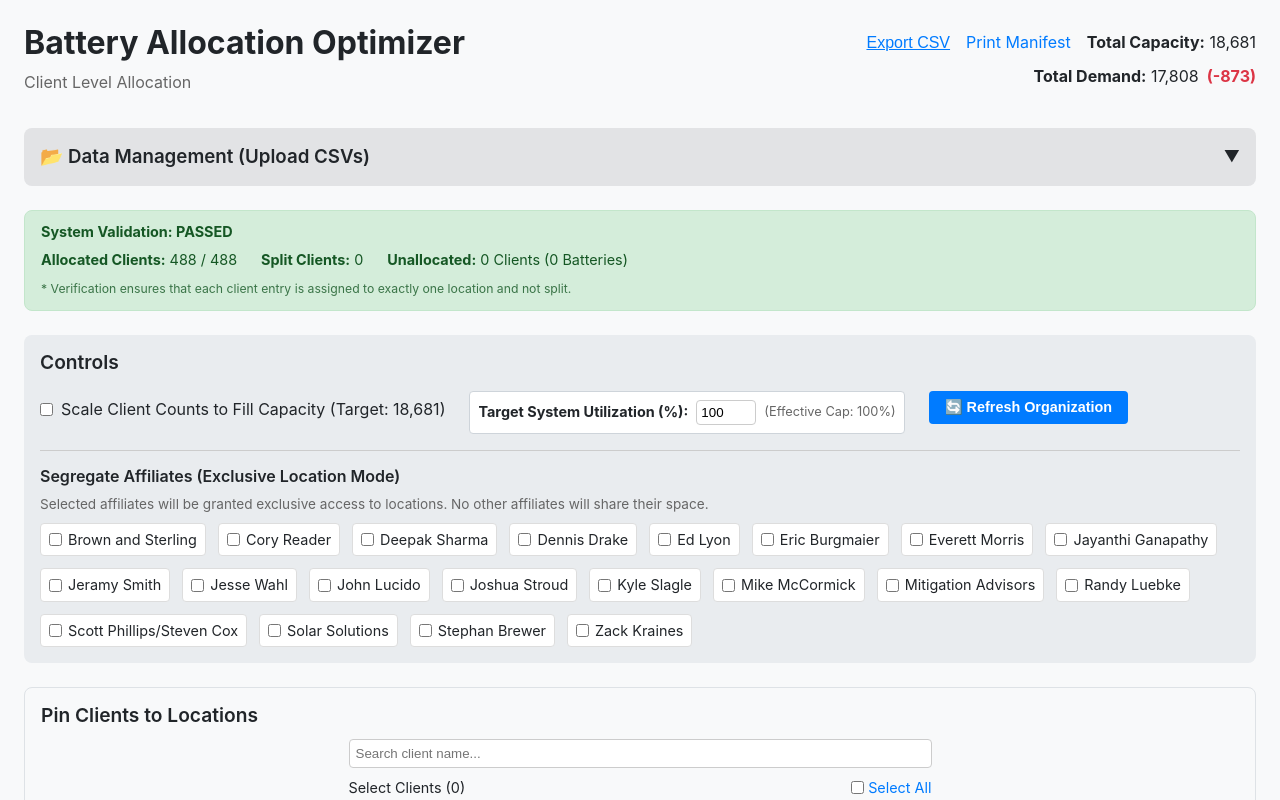
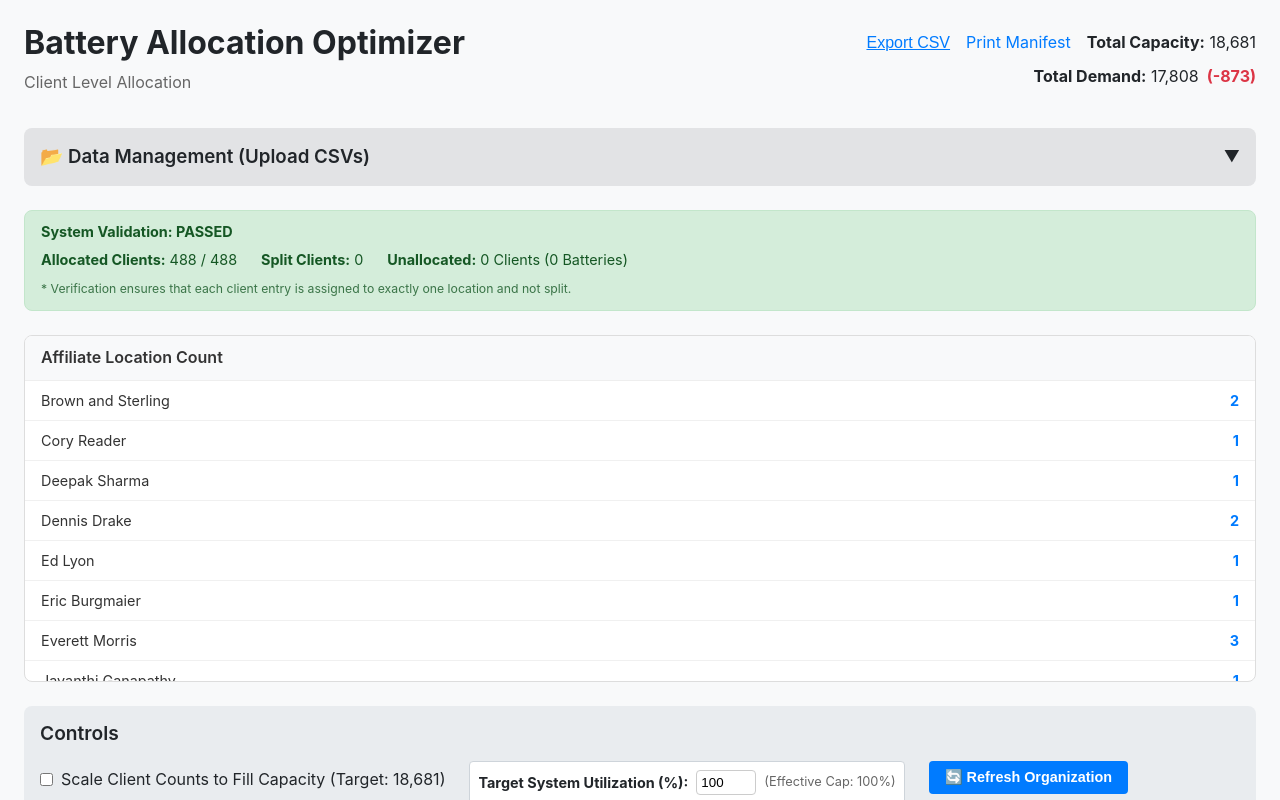
Before and after one commit to pisyndicate/battery-optimizer, a Next.js app: page / in a window 1280 px wide. Shown: the top 800 px of the page. Built offline with nearby package versions, Linux system fonts and the light colour scheme.

Commit message:
Add AffiliateSummary component showing location counts

```diff
--- a/src/app/page.js
+++ b/src/app/page.js
@@ -8,6 +8,7 @@ import LocationSidebar from '@/components/LocationSidebar';
 import AffiliateSidebar from '@/components/AffiliateSidebar';
 import PinnedAllocationsList from '@/components/PinnedAllocationsList';
 import AffiliateAllocations from '@/components/AffiliateAllocations';
+import AffiliateSummary from '@/components/AffiliateSummary';
 
 import DataManagement from '@/components/DataManagement';
 
@@ -149,6 +150,8 @@ export default function Home() {
                 totalClients={clients.length}
                 unallocatedList={unallocatedClients}
             />
+
+            <AffiliateSummary locations={allocatedLocations} />
 
             <div style={{ marginBottom: '24px', padding: '16px', backgroundColor: '#e9ecef', borderRadius: '8px' }}>
                 <div style={{ display: 'flex', justifyContent: 'space-between', alignItems: 'center', marginBottom: '16px' }}>
--- /dev/null
+++ b/src/components/AffiliateSummary.js
@@ -0,0 +1,66 @@
+import React, { useMemo } from 'react';
+
+const AffiliateSummary = ({ locations }) => {
+    const summary = useMemo(() => {
+        const affiliateMap = {}; // affiliate -> Set(locationId)
+
+        locations.forEach(loc => {
+            // Check for valid allocations array
+            if (loc.allocations && Array.isArray(loc.allocations)) {
+                loc.allocations.forEach(alloc => {
+                    const aff = alloc.affiliate;
+                    if (!aff) return;
+
+                    if (!affiliateMap[aff]) {
+                        affiliateMap[aff] = new Set();
+                    }
+                    affiliateMap[aff].add(loc.id); // Track unique location IDs
+                });
+            }
+        });
+
+        // Convert to array and sort
+        return Object.entries(affiliateMap)
+            .map(([name, locSet]) => ({
+                name,
+                count: locSet.size
+            }))
+            .sort((a, b) => a.name.localeCompare(b.name));
+    }, [locations]);
+
+    if (summary.length === 0) return null;
+
+    return (
+        <div style={{
+            marginBottom: '24px',
+            border: '1px solid #ddd',
+            borderRadius: '8px',
+            backgroundColor: '#fff',
+            overflow: 'hidden'
+        }}>
+            <div style={{
+                padding: '12px 16px',
+                borderBottom: '1px solid #eee',
+                backgroundColor: '#f8f9fa'
+            }}>
+                <h3 style={{ margin: 0, fontSize: '1rem', color: '#333' }}>Affiliate Location Count</h3>
+            </div>
+            <div style={{ maxHeight: '300px', overflowY: 'auto' }}>
+                <table style={{ width: '100%', borderCollapse: 'collapse', fontSize: '0.9em' }}>
+                    <tbody>
+                        {summary.map((item, index) => (
+                            <tr key={item.name} style={{ borderBottom: '1px solid #f0f0f0' }}>
+                                <td style={{ padding: '8px 16px', color: '#333' }}>{item.name}</td>
+                                <td style={{ padding: '8px 16px', textAlign: 'right', fontWeight: 'bold', color: '#007bff' }}>
+                                    {item.count}
+                                </td>
+                            </tr>
+                        ))}
+                    </tbody>
+                </table>
+            </div>
+        </div>
+    );
+};
+
+export default AffiliateSummary;
```
